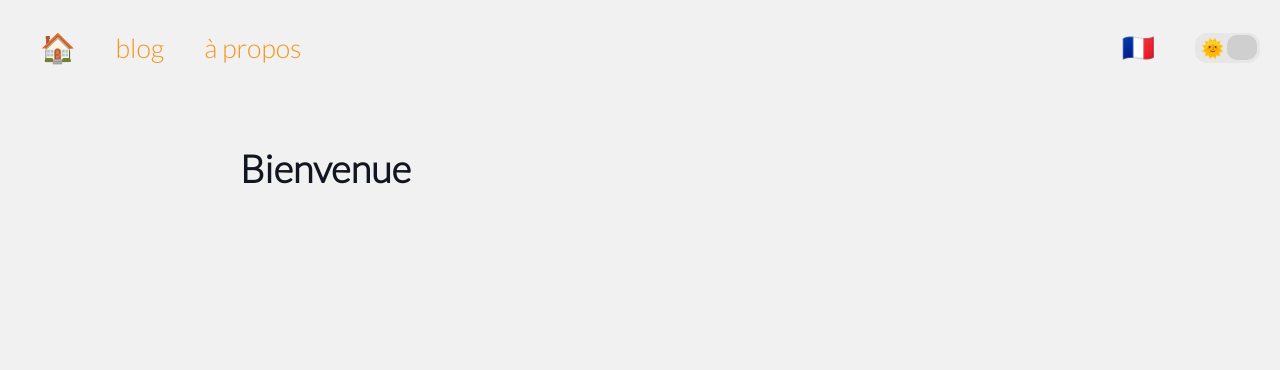
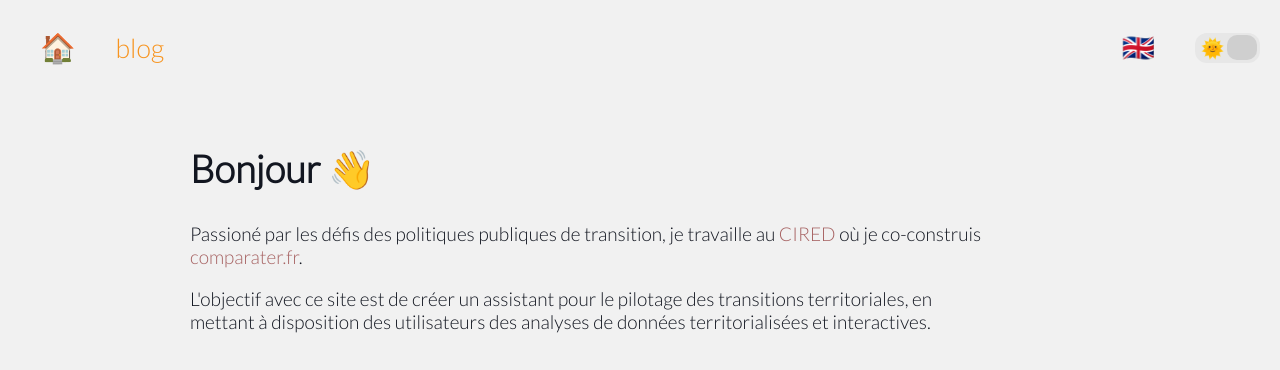
Before and after one commit to yanndav/yanndav.github.io, a React (Create React App) app: page / in a window 1280 px wide. Shown: the top 370 px of the page. Built offline with nearby package versions, Linux system fonts and the light colour scheme.

Commit message:
v0 site web

```diff
--- a/public/index.html
+++ b/public/index.html
@@ -2,7 +2,12 @@
 <html lang="en">
   <head>
     <meta charset="utf-8" />
-    <!-- <link rel="icon" href="%PUBLIC _URL%/favicon.ico" /> -->
+    <link
+      rel="icon"
+      href="%PUBLIC_URL%/color-wheel.png"
+      sizes="any"
+      type="image/png"
+    />
     <meta name="viewport" content="width=device-width, initial-scale=1" />
     <meta name="theme-color" content="#000000" />
     <!-- <link rel="apple-touch-icon" href="%PUBLIC_URL%/logo192.png" /> -->
@@ -16,7 +21,7 @@
       rel="stylesheet"
     />
     <!-- Information -->
-    <title>🏠️ Yann David</title>
+    <title>Site de Yann David</title>
     <meta name="description" content="Personnal website of Yann David" />
   </head>
   <body>
--- a/src/App.jsx
+++ b/src/App.jsx
@@ -1,71 +1,28 @@
 import React from "react";
-import { BrowserRouter as Router, Routes, Route } from "react-router-dom";
+import { HashRouter as Router, Route, Routes } from "react-router-dom";
 import { ThemeProvider } from "styled-components";
-import { useState, useEffect } from "react";
+import { useContext } from "react";
 
 import Home from "./Pages/Home";
 import Blog from "./Pages/Blog";
-import About from "./Pages/About";
 import Header from "./components/Header";
 
 import { darkMode, lightMode, GlobalStyle } from "./components/ColorModes";
+import { AppContext } from "./AppContext";
 
 const App = () => {
-  const [mode, setMode] = useState("light");
-  const [language, setLanguage] = useState("FR");
-  const isDarkMode = mode === "dark";
-  const isFrench = language === "FR";
-
-  const changeMode = (isDarkMode) => {
-    const modeChoice = isDarkMode ? "light" : "dark";
-    setMode(modeChoice);
-    localStorage.setItem("mode", modeChoice);
-  };
-
-  const changeLanguage = (isFrench) => {
-    const langChoice = isFrench ? "ENG" : "FR";
-    setLanguage(langChoice);
-    localStorage.setItem("language", langChoice);
-  };
-
-  useEffect(() => {
-    const savedMode = localStorage.getItem("mode");
-    const prefersDark =
-      window.matchMedia &&
-      window.matchMedia("(prefers-color-scheme: dark)").matches;
-    if (savedMode && ["dark", "light"].includes(savedMode)) {
-      setMode(savedMode);
-    } else if (prefersDark) {
-      setMode("dark");
-    }
-    const savedLanguage = localStorage.getItem("language");
-    savedLanguage &&
-      ["FR", "ENG"].includes(savedLanguage) &&
-      setLanguage(savedLanguage);
-  }, []);
+  const { isDarkMode } = useContext(AppContext);
 
   return (
     <ThemeProvider theme={isDarkMode ? darkMode : lightMode}>
-      <>
-        <GlobalStyle />
-        <Router>
-          <Header
-            isDarkMode={isDarkMode}
-            changeMode={changeMode}
-            isFrench={isFrench}
-            changeLanguage={changeLanguage}
-          />
-          <Routes>
-            <Route path="/" exact element={<Home isFrench={isFrench} />} />
-            <Route path="/blog" exact element={<Blog isFrench={isFrench} />} />
-            <Route
-              path="/about"
-              exact
-              element={<About isFrench={isFrench} />}
-            />
-          </Routes>
-        </Router>
-      </>
+      <GlobalStyle />
+      <Router>
+        <Header />
+        <Routes>
+          <Route path="/" exact element={<Home />} />
+          <Route path="/blog" exact element={<Blog />} />
+        </Routes>
+      </Router>
     </ThemeProvider>
   );
 };
--- /dev/null
+++ b/src/AppContext.jsx
@@ -0,0 +1,3 @@
+import { createContext } from "react";
+
+export const AppContext = createContext();
--- /dev/null
+++ b/src/ContextProvider.jsx
@@ -0,0 +1,51 @@
+import { useState, useEffect } from "react";
+import { AppContext } from "./AppContext";
+
+const ContextProvider = ({ children }) => {
+  const [mode, setMode] = useState("light");
+  const [language, setLanguage] = useState("FR");
+  const isDarkMode = mode === "dark";
+  const isFrench = language === "FR";
+
+  const changeMode = (isDarkMode) => {
+    const modeChoice = isDarkMode ? "light" : "dark";
+    setMode(modeChoice);
+    localStorage.setItem("mode", modeChoice);
+  };
+
+  const changeLanguage = (isFrench) => {
+    const langChoice = isFrench ? "ENG" : "FR";
+    setLanguage(langChoice);
+    localStorage.setItem("language", langChoice);
+  };
+
+  useEffect(() => {
+    const savedMode = localStorage.getItem("mode");
+    const prefersDark =
+      window.matchMedia &&
+      window.matchMedia("(prefers-color-scheme: dark)").matches;
+    if (savedMode && ["dark", "light"].includes(savedMode)) {
+      setMode(savedMode);
+    } else if (prefersDark) {
+      setMode("dark");
+    }
+    const savedLanguage = localStorage.getItem("language");
+    savedLanguage &&
+      ["FR", "ENG"].includes(savedLanguage) &&
+      setLanguage(savedLanguage);
+  }, []);
+
+  return (
+    <AppContext.Provider
+      value={{
+        isDarkMode,
+        changeMode,
+        isFrench,
+        changeLanguage,
+      }}
+    >
+      {children}
+    </AppContext.Provider>
+  );
+};
+export default ContextProvider;
--- a/src/Pages/About.jsx
+++ /dev/null
@@ -1,46 +0,0 @@
-import React from "react";
-import ReactMarkdown from "react-markdown";
-import styled from "styled-components";
-
-const textEN = `### Hi, I'm Yann!
-- I work at the [CIRED](http://www.centre-cired.fr/en/) as a Research Officer on a very cool project: the [Biovallée](https://biovallee.net/). My task is to develop a monitoring tool (a dashboard) incorporating material flow analysis and socioeconomic indicators at a very local level.
-- By rank of confidence, I speak R and Python, and I'm also learning Html/CSS/Javascript/React
-- I graduated in september 2021 in Applied Economics at the Paris School of Economics, and in Public Policy at Sciences Po
-- Feel free to reach out at [yann.collindavid@gmail.com](mailto:yann.collindavid@gmail.com)
-- You can find further information about my ongoing projects at https://yanndav.github.io/  (hold on, I need to update this page someday)
-`;
-
-const textFR = `
-  ### Bonjour, c'est Yann
-  - Je suis chargé d'études au [CIRED](http://www.centre-cired.fr/)
-`;
-
-const Presentation = styled.div`
-  margin: 70px auto;
-  width: 800px;
-  max-width: 80%;
-  & a {
-    color: #75000097;
-    text-decoration: none;
-  }
-  & a:hover {
-    color: #580000;
-    cursor: pointer;
-  }
-  & a:active {
-    color: #75000097;
-  }
-`;
-
-const About = ({ isFrench }) => {
-  return (
-    <Presentation>
-      <ReactMarkdown
-        children={isFrench ? textFR : textEN}
-        linkTarget={"_blank"}
-      />
-    </Presentation>
-  );
-};
-
-export default About;
--- a/src/Pages/Blog.jsx
+++ b/src/Pages/Blog.jsx
@@ -1,7 +1,18 @@
 import React from "react";
+import styled from "styled-components";
 
+const BlogStyle = styled.div`
+  width: fit-content;
+  margin: 70px auto;
+  font-size: 20px;
+`;
 const Blog = () => {
-  return <div>Blog</div>;
+  return (
+    <BlogStyle>
+      {" "}
+      Le blog est en construction... Comme l'ensemble de ce site
+    </BlogStyle>
+  );
 };
 
 export default Blog;
--- a/src/Pages/Home.jsx
+++ b/src/Pages/Home.jsx
@@ -1,7 +1,38 @@
 import "../App.css";
+import React, { useContext } from "react";
+import ReactMarkdown from "react-markdown";
+import styled from "styled-components";
+import { AppContext } from "../AppContext";
 
-import React from "react";
-import styled from "styled-components";
+const textEN = `
+Passionate about the challenges of transitions public policies, I work at the [CIRED](http://www.centre-cired.fr/en/) where I co-construct [comparater.fr](https://comparater.fr/).
+
+The objective with this website is to provide interactive and territory-relevant data analyses for transition policy-makers. We use heterogeneous open data sources as inputs, and turn them into automated territory-relevant analyses with graphs, tables, maps and texts.
+
+`;
+
+const textFR = `
+Passioné par les défis des politiques publiques de transition, je travaille au [CIRED](http://www.centre-cired.fr/) où je co-construis [comparater.fr](https://comparater.fr).
+
+L'objectif avec ce site est de créer un assistant pour le pilotage des transitions territoriales, en mettant à disposition des utilisateurs des analyses de données territorialisées et interactives.
+
+`;
+
+const Presentation = styled.div`
+  margin-top: 30px;
+  width: 800px;
+  & a {
+    color: #75000097;
+    text-decoration: none;
+  }
+  & a:hover {
+    color: #580000;
+    cursor: pointer;
+  }
+  & a:active {
+    color: #75000097;
+  }
+`;
 
 const Title = styled.h1`
   font-size: 2em;
@@ -10,15 +41,22 @@ const Title = styled.h1`
 
 const HomeStyle = styled.div`
   margin: 70px auto;
-  width: 800px;
+  width: 900px;
   max-width: 100%;
 `;
 
 const Home = () => {
+  const { isFrench } = useContext(AppContext);
   return (
     <>
       <HomeStyle>
-        <Title>Bienvenue</Title>
+        <Title>{isFrench ? "Bonjour 👋" : "Hi, I'm Yann 👋"}</Title>
+        <Presentation>
+          <ReactMarkdown
+            children={isFrench ? textFR : textEN}
+            linkTarget={"_blank"}
+          />
+        </Presentation>
       </HomeStyle>
     </>
   );
--- a/src/components/Header.jsx
+++ b/src/components/Header.jsx
@@ -1,14 +1,16 @@
-import React from "react";
+import { useContext } from "react";
 import styled from "styled-components";
 import { NavLink } from "react-router-dom";
 import ModeSwitch from "./ModeSwitch";
 import LanguageSwitch from "./LanguageSwitch";
+import { AppContext } from "../AppContext";
 
 const HeaderContainer = styled.div`
-  /* margin: 0px 10%; */
+  margin: 0px auto;
+  max-width: 1300px;
   display: flex;
   flex-direction: row;
-  flex-wrap: wrap;
+  flex-wrap: nowrap;
   justify-content: space-between;
   align-items: center;
 `;
@@ -38,13 +40,14 @@ const StyledLink = styled(NavLink)`
   }
 `;
 
-const Header = ({ isDarkMode, changeMode, isFrench, changeLanguage }) => {
+const Header = () => {
+  const { isDarkMode, changeMode, isFrench, changeLanguage } =
+    useContext(AppContext);
   return (
     <HeaderContainer>
       <NavigationContainer>
         <StyledLink to="/">🏠️</StyledLink>
         <StyledLink to="/blog">blog</StyledLink>
-        <StyledLink to="/about">{isFrench ? "à propos" : "about"}</StyledLink>
       </NavigationContainer>
       <NavigationContainer>
         <LanguageSwitch isFrench={isFrench} changeLanguage={changeLanguage} />
--- a/src/components/LanguageSwitch.jsx
+++ b/src/components/LanguageSwitch.jsx
@@ -10,7 +10,7 @@ const LangButton = styled.div`
 const LanguageSwitch = ({ isFrench, changeLanguage }) => {
   return (
     <LangButton onClick={() => changeLanguage(isFrench)}>
-      {isFrench ? "🇫🇷" : "🇬🇧"}
+      {isFrench ? "🇬🇧" : "🇫🇷"}
     </LangButton>
   );
 };
--- a/src/index.jsx
+++ b/src/index.jsx
@@ -1,12 +1,15 @@
 import React from "react";
 import ReactDOM from "react-dom";
+import ContextProvider from "./ContextProvider";
 
 import "./index.css";
 import App from "./App";
 
 ReactDOM.render(
   <React.StrictMode>
-    <App />
+    <ContextProvider>
+      <App />
+    </ContextProvider>
   </React.StrictMode>,
   document.getElementById("root")
 );
```
Also changed, not shown: public/color-wheel.png (added), 1 other file (tests, documents, lock files or other folders).
